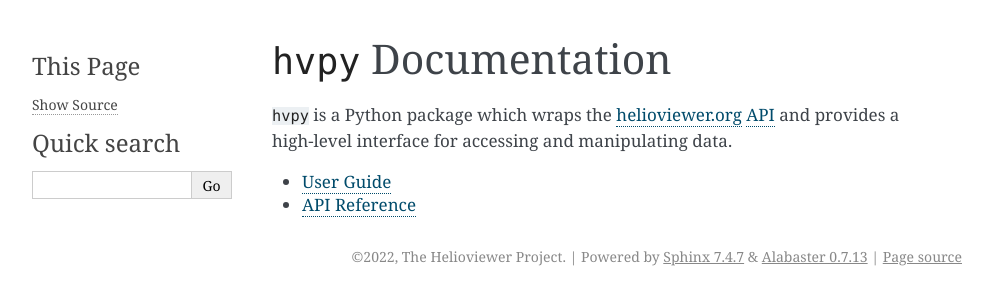
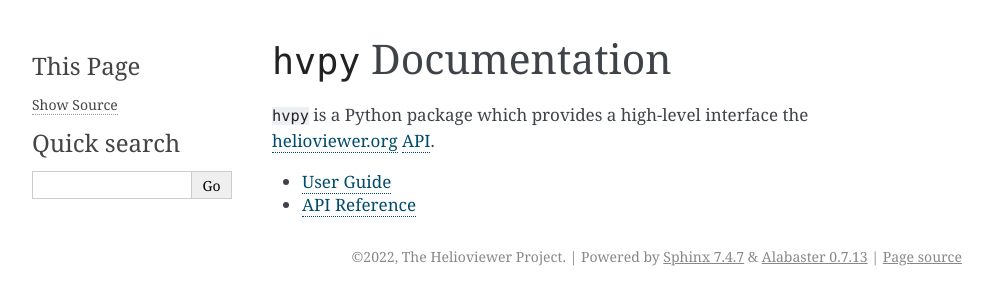
Before and after one commit to Helioviewer-Project/python-api, a Sphinx documentation site: the page built from docs/index.rst, in a window 1280 px wide. Shown: the top 305 px of the page, without its empty margins (148-1140 px from the left). Built offline with Sphinx 7.4.7, drawn with Linux system fonts in a browser that asks for light colours; the version number could not be read and is left out.

Commit message:
Update docs/index.rst
Co-authored-by: Nabil Freij <nabil.freij@gmail.com>

```diff
--- a/docs/index.rst
+++ b/docs/index.rst
@@ -2,7 +2,7 @@
 ``hvpy`` Documentation
 **********************
 
-``hvpy`` is a Python package which wraps the `helioviewer.org <https://helioviewer.org>`__ `API <https://api.helioviewer.org/docs/v2/>`__ and provides a high-level interface for accessing and manipulating data.
+``hvpy`` is a Python package which provides a high-level interface the `helioviewer.org <https://helioviewer.org>`__ `API <https://api.helioviewer.org/docs/v2/>`__.
 
 .. toctree::
    :maxdepth: 2
```
